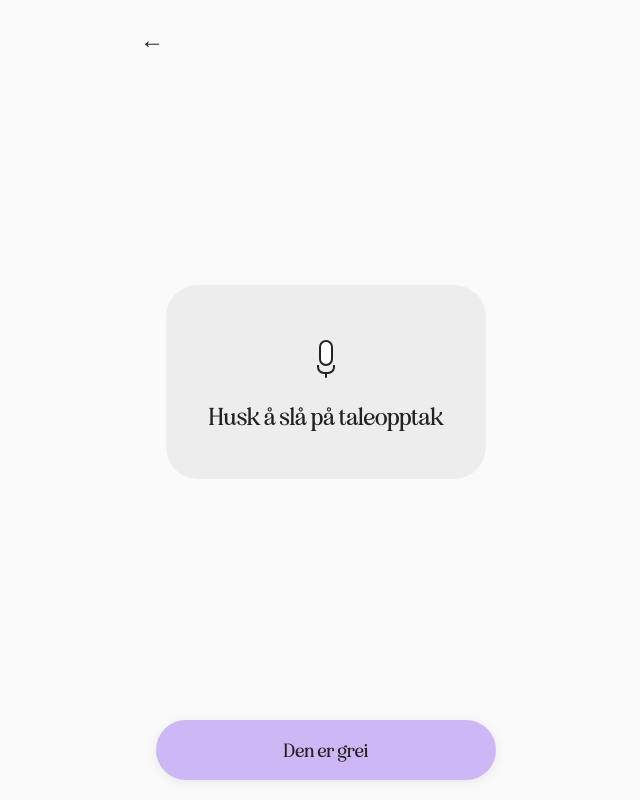
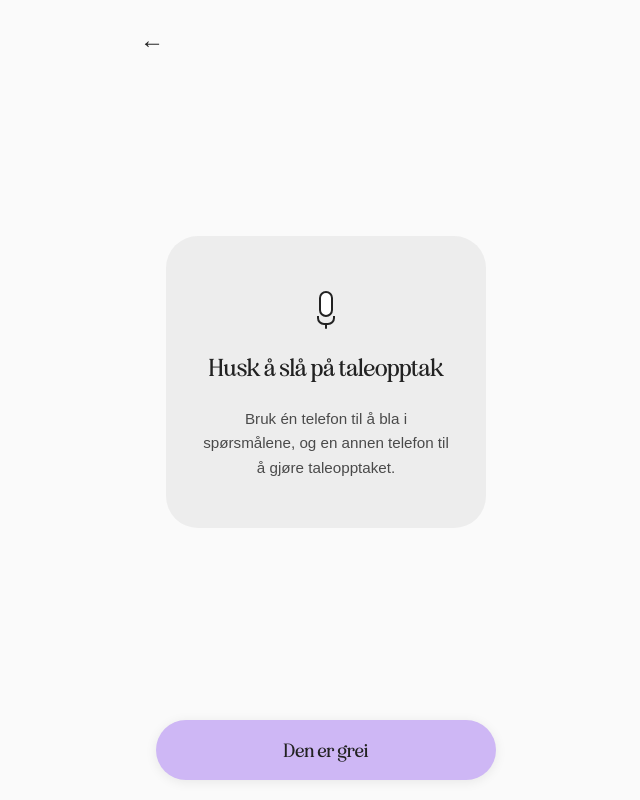
Before and after one commit to asbjorngr/slang-webapp, a React (Vite) app: page /enable-recording in a window 1280 px wide. Shown: the whole page, without its empty margins (314-954 px from the left). Built offline with nearby package versions, Linux system fonts and the light colour scheme; a web font is replaced by a local one.

Commit message:
Add descriptive text to enable recording screen

```diff
--- a/src/screens/EnableRecordingScreen.tsx
+++ b/src/screens/EnableRecordingScreen.tsx
@@ -25,6 +25,9 @@ const EnableRecordingScreen: React.FC = () => {
             <path d="M16 32V34C16 37.3137 18.6863 40 22 40H26C29.3137 40 32 37.3137 32 34V32" stroke="#222" strokeWidth="2" />
           </svg>
           <h2 style={{ textAlign: 'center', margin: 0 }}>Husk å slå på taleopptak</h2>
+          <p style={{ textAlign: 'center', marginTop: 'var(--space-md)', marginBottom: 0, fontSize: '0.95rem', opacity: 0.8 }}>
+            Bruk én telefon til å bla i spørsmålene, og en annen telefon til å gjøre taleopptaket.
+          </p>
         </div>
       </div>
 
```
